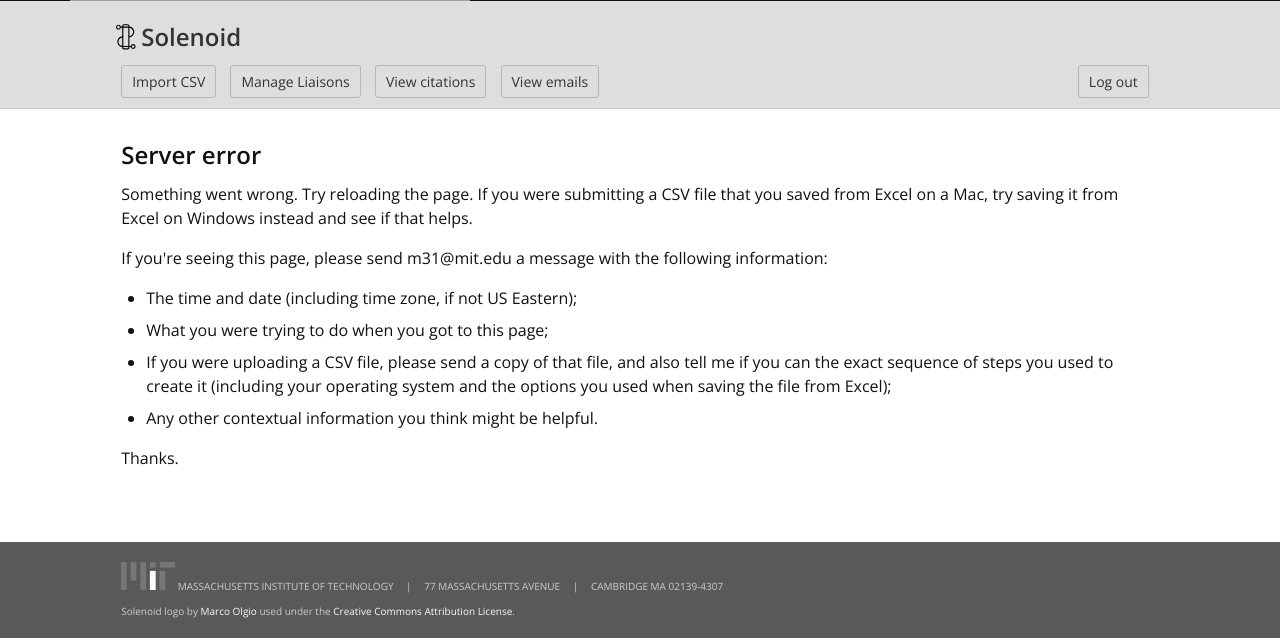
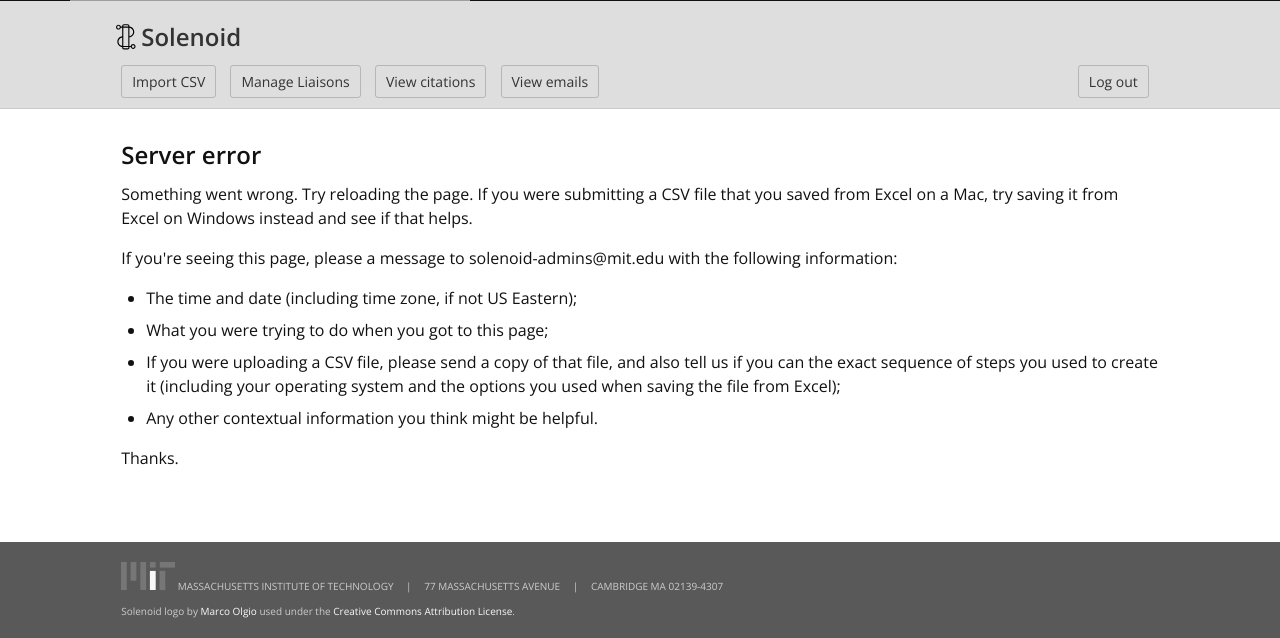
Before and after one commit to MITLibraries/solenoid, a Django app: template solenoid/templates/500.html in a window 1280 px wide. Shown: the part 54-692 px from the top of the page. Run offline with Django 3.2, Linux system fonts and the light colour scheme; the template is opened without the code that fills it, so the values that code supplies are empty; some libraries are stand-ins or nearby versions; grey boxes are pictures that could not be loaded.

Commit message:
Update settings and 500 page template to use Webmoira list for admin emails instead of individual users

```diff
--- a/solenoid/settings/base.py
+++ b/solenoid/settings/base.py
@@ -233,8 +233,7 @@ INSTALLED_APPS += ['social_django']
 # of strings representing MIT usernames; they will be correctly formatted in
 # the SOCIAL_AUTH_MITOAUTH2_WHITELISTED_EMAILS list comprehension.
 WHITELIST = ['cjrobles', 'cquirion', 'lhanscom', 'khdunn',
-             'dfazio', 'efinnie', 'francesb', 'mgraves',
-             'hbailey',]
+             'dfazio', 'efinnie', 'mgraves', 'hbailey']
 
 SOCIAL_AUTH_MITOAUTH2_WHITELISTED_EMAILS = ['%s@mit.edu' % kerb
                                             for kerb in WHITELIST]
--- a/solenoid/settings/heroku.py
+++ b/solenoid/settings/heroku.py
@@ -73,9 +73,9 @@ LOGGING = {
     }
 }
 
-# Will be emailed by the management command about API usage.
-ADMINS = [('Helen Bailey', 'hbailey@mit.edu'),
-          ('Mike Graves', 'mgraves@mit.edu')]
+# Will be emailed by the management command about API usage. This is currently
+# set to a Webmoira list.
+ADMINS = [('Solenoid Admins', 'solenoid-admins@mit.edu')]
 
 
 # OAUTH CONFIGURATION
--- a/solenoid/templates/500.html
+++ b/solenoid/templates/500.html
@@ -86,8 +86,8 @@
             </p>
 
             <p>
-              If you're seeing this page, please send m31@mit.edu a message
-              with the following information:
+              If you're seeing this page, please a message to
+              solenoid-admins@mit.edu with the following information:
             </p>
 
             <ul>
@@ -99,7 +99,7 @@
               </li>
               <li>
                 If you were uploading a CSV file, please send a copy of that
-                file, and also tell me if you can the exact sequence of steps
+                file, and also tell us if you can the exact sequence of steps
                 you used to create it (including your operating system and the
                 options you used when saving the file from Excel);
               </li>
```
